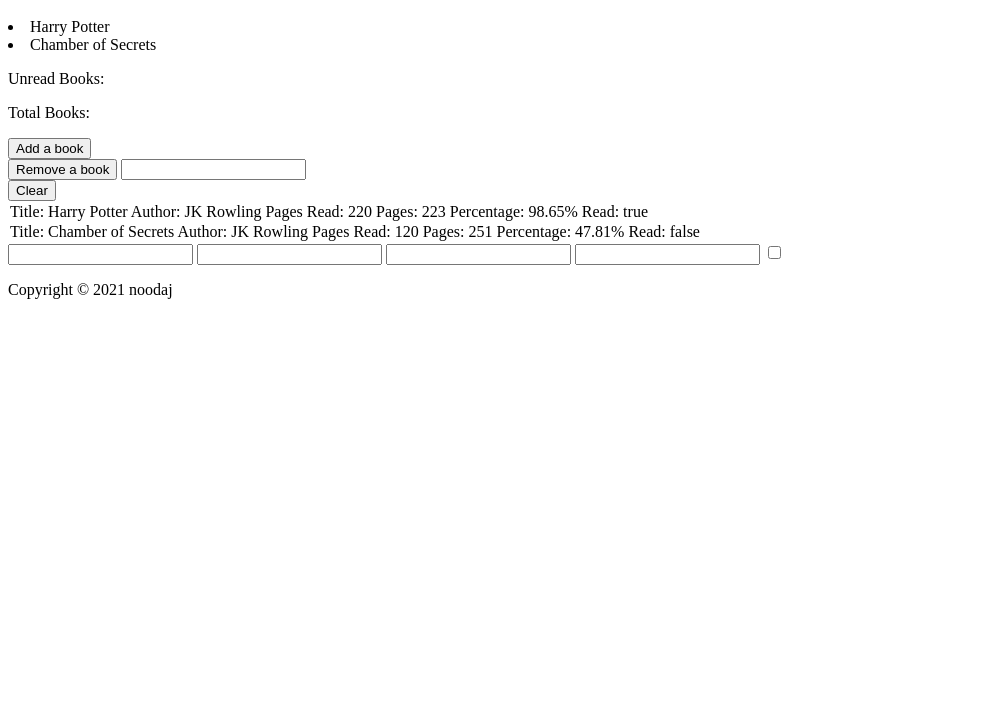
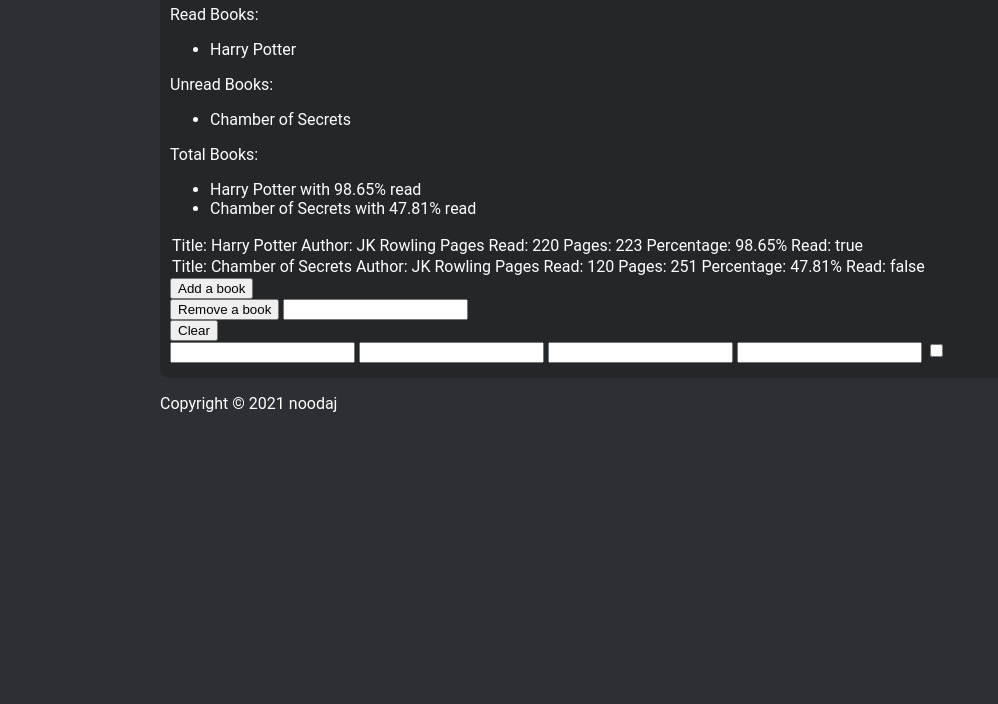
Before and after one commit to noodaj/library, a plain HTML site: page index.html in a window 1280 px wide. Shown: the part 96-800 px from the top of the page, without its empty margins (0-998 px from the left). Drawn offline with Linux system fonts and the light colour scheme.

Commit message:
css most functions work

```diff
--- a/index.html
+++ b/index.html
@@ -1,58 +1,62 @@
 <!DOCTYPE html>
 <html lang="en">
+
 <head>
     <meta charset="UTF-8">
     <meta http-equiv="X-UA-Compatible" content="IE=edge">
     <meta name="viewport" content="width=device-width, initial-scale=1.0">
     <title>Library</title>
-    <script src = "lib.js" defer></script>
-    <link rel = "stylesheet" href = "style.css">
+    <script src="lib.js" defer></script>
+    <link rel="stylesheet" href="style.css">
 </head>
+
 <body>
-    <main class = "main">
-        <header class = "header">
+    <main class="main">
+        <header class="header">
             <h1>Library</h1>
         </header>
 
-        <div class = "data">
-                <p class = "read"> Read Books: </p>
-            <div class = "read" id = "readHeader">
-                <ul id = "booksRead"></ul>
-            </div>
-
-            <p class = "unred"> Unread Books: </p>
-            <p class = "totalBooks"> Total Books: </p>
+        <div class="data">
+            <p class="read"> Read Books: </p>
+            <ul id="booksRead"></ul>
+            <p class="unread"> Unread Books: </p>
+            <ul id="unreadBooks"></ul>
+            <p class="totalBooks"> Total Books: </p>
+            <ul id="totalBooks"></ul>
         </div>
 
-        <div class = "addBook">
-            <button id = "add">Add a book</button>
-        </div>
-
-        <div class = "removeBook">
-            <button id = "remove">Remove a book</button>
-            <input id = "rmTitle" type = "text" required>
-        </div>
-
-        <div class = "clearLib">
-            <button id = "clear">Clear</button>
-        </div>
-        <div id = "library">
-            <table id = "lib-table">
+        <div id="library">
+            <table id="lib-table">
             </table>
         </div>
 
-        <div class = "input">
-            <form class = "form">
-                <input id = "title" type = "text" required>
-                <input id = "author" type = "text" required>
-                <input id = "pagesRead" type = "text" required>
-                <input id = "page" type = "text" required>
-                <input id = "read" type = "checkbox" required>
+        <div class="nav">
+            <div class="addBook">
+                <button id="add">Add a book</button>
+            </div>
+
+            <div class="removeBook">
+                <button id="remove">Remove a book</button>
+                <input id="rmTitle" type="text" required>
+            </div>
+
+            <div class="clearLib">
+                <button id="clear">Clear</button>
+            </div>
+        </div>
+        <div class="input">
+            <form class="form">
+                <input id="title" type="text" required>
+                <input id="author" type="text" required>
+                <input id="pagesRead" type="number" required>
+                <input id="page" type="number" required>
+                <input id="read" type="checkbox" required>
             </form>
         </div>
     </main>
-    <footer class = "footer">
+    <footer class="footer">
         <p>Copyright © 2021 noodaj</p>
     </footer>
 </body>
+
 </html>
--- a/lib.js
+++ b/lib.js
@@ -6,8 +6,11 @@
 const read = document.getElementById('read')
 const remove = document.getElementById('remove')
 const rmvTitle = document.getElementById('rmTitle')
-const readHeader = document.getElementById('readHeader')
+const readHeader = document.getElementById('booksRead')
+const unread = document.getElementById('unreadBooks')
+const total = document.getElementById('totalBooks')
 
+//book class
 class Book {
     constructor(title, author, pagesRead, pages, read) {
         this.title = title;
@@ -17,17 +20,15 @@
         this.read = read;
         this.index = null;
     }
-
-    print() {
-        console.log(`Book ${this.title} Author ${this.author} Pages Read ${this.pagesRead} Pages ${this.pages} ${this.read}`)
-    }
 }
 
+//library class
 class lib {
     constructor() {
         this.books = []
     }
 
+    //checks if curr book is in lib if not adds the book
     addBook(book) {
         if (!this.inLib(book)) {
             console.log('pushed')
@@ -39,27 +40,21 @@
         }
     }
 
-    rmBook(title) {
-        this.books = this.books.filter((book) => book.title !== title)
-    }
+    //removes a book
+    rmBook(title) { this.books = this.books.filter((book) => book.title !== title) }
 
-    inLib(book) {
-        return this.books.some(item => item.title === book.title)
-    }
+    //checks if book is in lib
+    inLib(book) { return this.books.some(item => item.title === book.title)}
 
-    size() {
-        return this.books.length
-    }
+    size() { return this.books.length }
 
-    clearLib() {
-        this.books = [];
-    }
+    clearLib() {this.books = [];}
 }
 
+//creates new lib
 let library = new lib()
 
-const addBook = (e) => {
-    e.preventDefault()
+const addBook = () => {
     let book = getData()
     library.addBook(book)
     reset()
@@ -71,16 +66,15 @@
 }
 
 let reset = () => {
+    if(clear.onlick){
+        library.clearLib();
+    }
     curTable.innerHTML = ''
     readHeader.innerHTML = ''
+    total.innerHTML = ''
+    unread.innerHTML = ''
 }
 
-let clear = () => {
-    library.clearLib();
-    curTable.innerHTML = ''
-    readHeader.innerHTML = ''
-
-}
 function removeBook() {
     library.rmBook(title)
 }
@@ -101,27 +95,41 @@
             curTable.append(libTable)
 
             if (book.read === 'true') {
-                console.log(`${book.title} has been read`)
                 let read = document.createElement('li')
-                read.innerHTML = ` ${book.title}`
+                read.innerHTML = `${book.title}`
                 readHeader.append(read)
             }
-            else {
-                let read = document.createElement('li')
-                read.innerHTML = ` ${book.title}`
-                readHeader.append(read)
+            else if (book.read === 'false'){
+                let notread = document.createElement('li')
+                notread.innerHTML = `${book.title}`
+                unread.append(notread)
             }
+
+            let curBook = document.createElement('li')
+
+            curBook.innerHTML = `${book.title} with ${findPercentage(book)}% read`
+            total.append(curBook)
         }
     })
 }
 
 let findPercentage = (book) => ((Number(book.pagesRead) / Number(book.pages)) * 100).toPrecision(4)
 
+let addBtn = document.getElementById('add').addEventListener('click', (e) => {
+    e.preventDefault()
+    if(title.value.length == 0 || author.value.length == 0 || pagesRead.value.length == 0 || page.value.length == 0 ){
+        alert('Fill in all blanks')
+    }
+    else{
+        addBook()
+    }
+    title.value = author.value = pagesRead.value = page.value = ''
+})
 
-let addBtn = document.getElementById('add').addEventListener('click', addBook)
 let rmvBtn = document.getElementById('remove').addEventListener('click', console.log(rmvTitle.value))
-let clearBtn = document.getElementById('clear').addEventListener('click', clear)
+let clearBtn = document.getElementById('clear').addEventListener('click', reset)
 
+// testing
 const book1 = new Book('Harry Potter', 'JK Rowling', 220, 223, 'true')
 const book2 = new Book('Chamber of Secrets', 'JK Rowling', 120, 251, 'false')
 
--- a/style.css
+++ b/style.css
@@ -0,0 +1,30 @@
+:root{
+    --main-bg: #2C2F33;
+    --lib-bg: #23272A;
+    --text: #fff;
+    --sectionColor: #7289DA;
+    --font: Roboto;
+}
+html{
+    position: relative;
+    font-family: var(--font);
+}
+
+body{
+    width: 100%;
+    max-width: 960px;
+    margin: 0 auto;
+    background-color: var(--main-bg);
+    color: var(--text);
+}
+
+h1{
+    font-size: 40px;
+    text-align: center;
+}
+
+.main{
+    background-color: var(--lib-bg);
+    border-radius: 10px;
+    padding: 0px 15px 15px 10px;
+}
```
